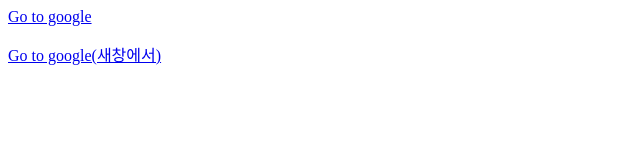
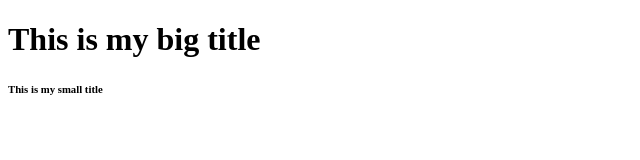
Before and after one commit to Leeharim-korean/kakaoclone, a plain HTML site: page index.html in a window 1280 px wide. Shown: the whole page, without its empty margins (0-640 px from the left). Drawn offline with Linux system fonts and the light colour scheme.

Commit message:
My first HTML document

```diff
--- a/index.html
+++ b/index.html
@@ -1,2 +1,10 @@
-<a href="http://google.com"><p>Go to google</p></a>
-<a href="http://google.com" target="_blank">Go to google(새창에서)</a>
+<!DOCTYPE html>
+<html>
+<head>
+  <title>This is my title</title>
+</head>
+<body>
+  <h1>This is my big title</h1>
+  <h6>This is my small title</h6>
+</body>
+</html>
```
